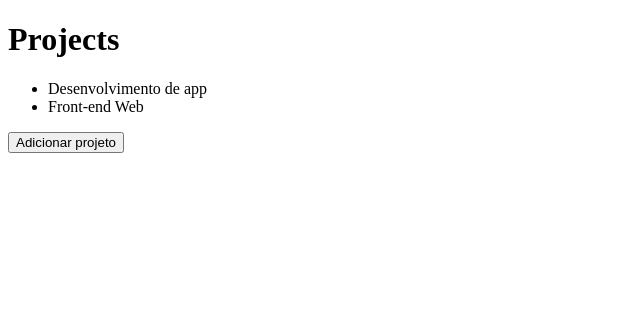
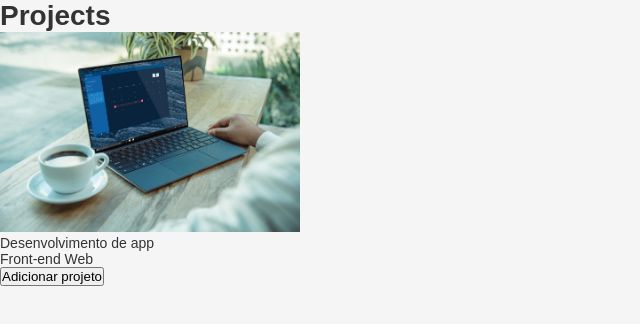
Before and after one commit to RodrigoSenna88/introReact, a React app: page / in a window 1280 px wide. Shown: the top 324 px of the page, without its empty margins (0-640 px from the left). Built offline with nearby package versions, Linux system fonts and the light colour scheme.

Commit message:
importando css e imagens

```diff
--- /dev/null
+++ b/src/App.css
@@ -0,0 +1,12 @@
+* {
+  margin: 0;
+  padding: 0;
+  outline: 0;
+  box-sizing: border-box;
+}
+
+body {
+  background: #f5f5f5;
+  font: 14px sans-serif;
+  color: #333;
+}
--- a/src/App.js
+++ b/src/App.js
@@ -1,4 +1,7 @@
 import React, { useState } from 'react';
+
+import './App.css';
+import backgroundImage from './assets/background.jpeg'
 
 import Header from './components/Header';
 
@@ -21,6 +24,8 @@ function App() {
     <>
       <Header title="Projects" />
 
+      <img width={300} src={backgroundImage} alt=""/>
+
       <ul>
         {projects.map(project => <li key={project}>{project}</li>)}
       </ul>
--- a/webpack.config.js
+++ b/webpack.config.js
@@ -17,6 +17,21 @@ module.exports = {
         use: {
           loader: 'babel-loader',
         }
+      },
+      {
+        test: /\.css$/,
+        exclude: /node_modules/,
+        use: [
+          {loader: 'style-loader'},
+          {loader: 'css-loader'},
+
+        ]
+      },
+      {
+        test: /.*\.(gif|png|jpe?g)$/i,
+        use: {
+          loader: 'file-loader',
+        }
       }
     ]
   },
```
Also changed, not shown: package.json (+7 -0 lines), src/assets/background.jpeg (added), 1 other file (tests, documents, lock files or other folders).
